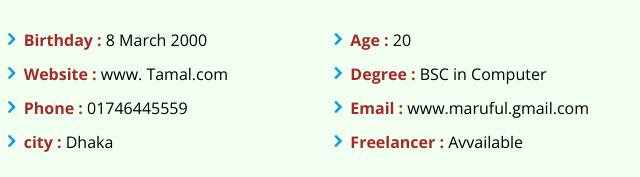
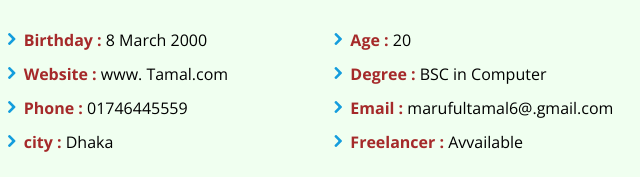
Before and after one commit to tamal15/tamal_maruful_portfolio, a plain HTML site: page index.html in a window 1280 px wide. Shown: the part 1251-1428 px from the top of the page, 640-1280 px from the left. Drawn offline with nearby package versions, Linux system fonts and the light colour scheme.

Commit message:
added number

```diff
--- a/index.html
+++ b/index.html
@@ -226,7 +226,7 @@
                         <ul>
                             <li><i class="icofont-rounded-right"></i><strong>Age : </strong>20</li>
                             <li><i class="icofont-rounded-right"></i><strong>Degree : </strong>BSC in Computer</li>
-                            <li><i class="icofont-rounded-right"></i><strong>Email : </strong>www.maruful.gmail.com</li>
+                            <li><i class="icofont-rounded-right"></i><strong>Email : </strong>marufultamal6@.gmail.com</li>
                             <li><i class="icofont-rounded-right"></i><strong>Freelancer : </strong>Avvailable</li>
                         </ul>
                     </div>
```
